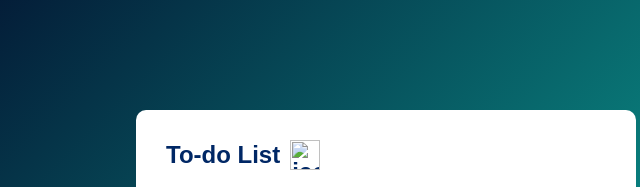
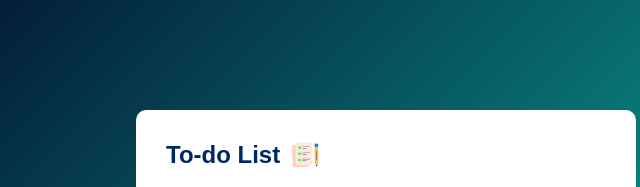
Before and after one commit to Avni-gr/ToDo_List_Website, a plain HTML site: page index.html in a window 1280 px wide. Shown: the top 187 px of the page, 254-894 px from the left. Drawn offline with Linux system fonts and the light colour scheme.

Commit message:
Update index.html

```diff
--- a/index.html
+++ b/index.html
@@ -9,7 +9,7 @@
 <body>
     <div class="container">
         <div class="to-do">
-            <h2>To-do List <img src="image/list.png" alt="icon"></h2>
+            <h2>To-do List <img src="https://github.com/Avni-gr/ToDo_List_Website/blob/main/icon.png?raw=true" alt="icon"></h2>
             <div class="row">
                 <input type="text" id="input-box" placeholder="Enter your tasks">
                 <button onclick="addTask()">Add</button>
```
